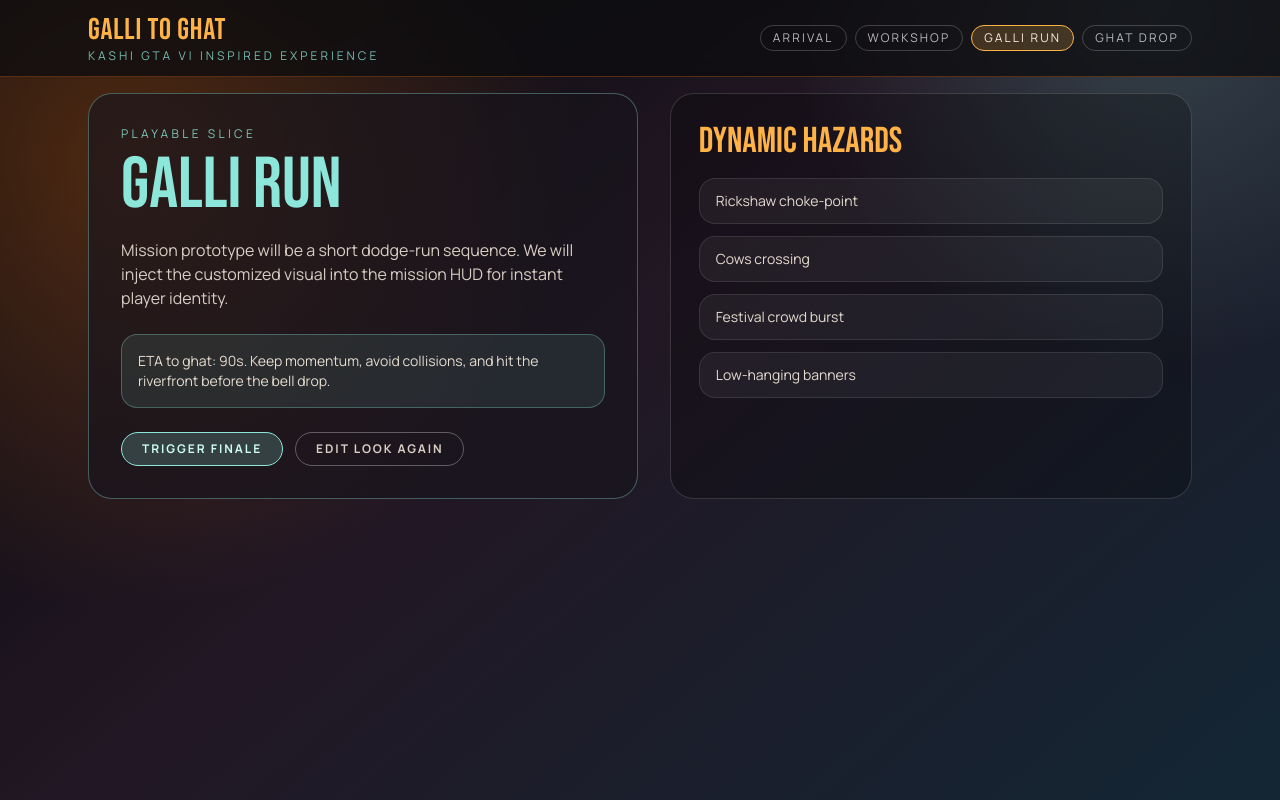
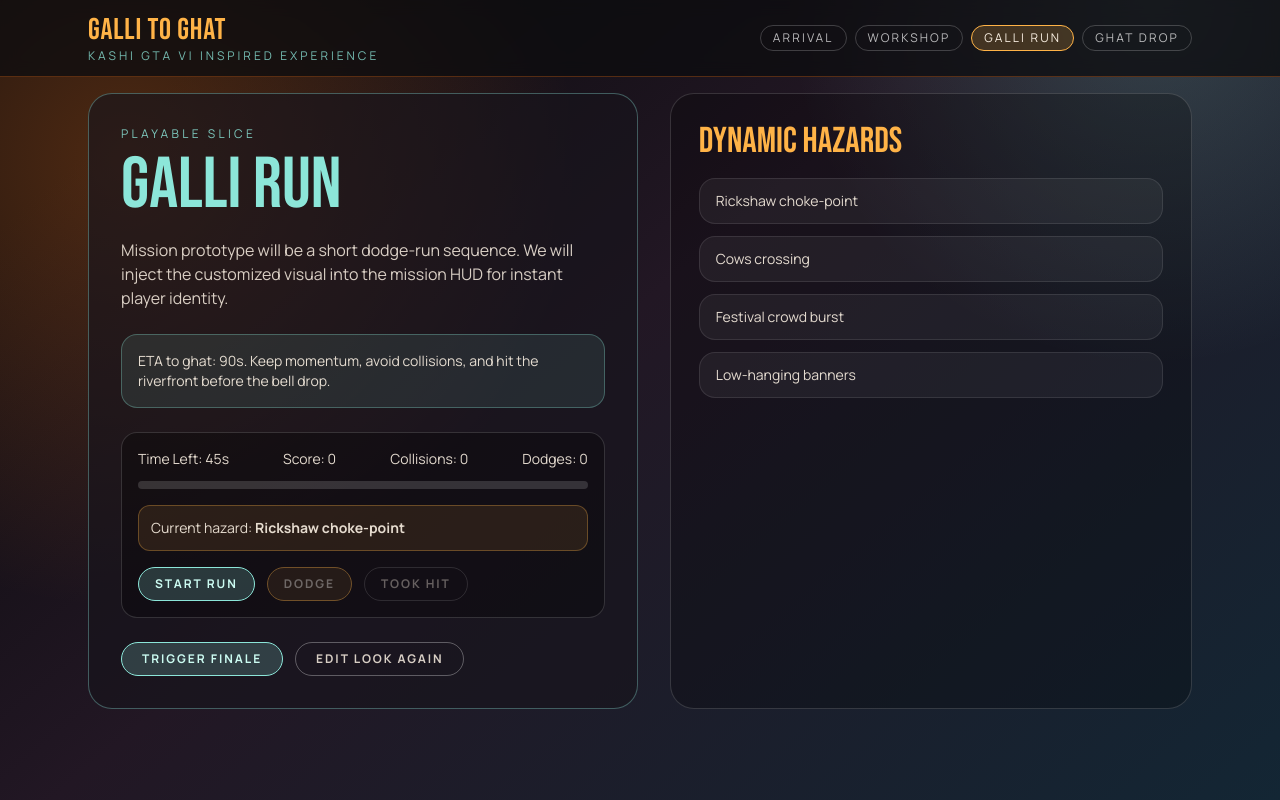
Before and after one commit to 5war00p/kashi-galli-gta-vi, a React (Vite) app: page /mission in a window 1280 px wide. Built offline with nearby package versions, Linux system fonts and the light colour scheme.

Commit message:
feat: add timed mission loop with persisted run stats

```diff
--- a/src/lib/editorState.ts
+++ b/src/lib/editorState.ts
@@ -1,4 +1,16 @@
 const EDITED_IMAGE_KEY = 'kashi-galli:edited-image'
+const MISSION_STATS_KEY = 'kashi-galli:mission-stats'
+
+export type MissionResult = 'success' | 'failed' | 'in-progress'
+
+export interface MissionStats {
+  score: number
+  collisions: number
+  dodges: number
+  durationSec: number
+  result: MissionResult
+  completedAt: string
+}
 
 export function getSavedEditedImage(): string | null {
   if (typeof window === 'undefined') {
@@ -23,3 +35,31 @@
     // Ignore storage write failures (private mode or quota).
   }
 }
+
+export function getMissionStats(): MissionStats | null {
+  if (typeof window === 'undefined') {
+    return null
+  }
+
+  try {
+    const raw = localStorage.getItem(MISSION_STATS_KEY)
+    if (!raw) {
+      return null
+    }
+    return JSON.parse(raw) as MissionStats
+  } catch {
+    return null
+  }
+}
+
+export function saveMissionStats(stats: MissionStats) {
+  if (typeof window === 'undefined') {
+    return
+  }
+
+  try {
+    localStorage.setItem(MISSION_STATS_KEY, JSON.stringify(stats))
+  } catch {
+    // Ignore storage write failures (private mode or quota).
+  }
+}
--- a/src/pages/FinalePage.tsx
+++ b/src/pages/FinalePage.tsx
@@ -1,9 +1,10 @@
 import { useState } from 'react'
 import { Link } from 'react-router-dom'
-import { getSavedEditedImage } from '../lib/editorState'
+import { getMissionStats, getSavedEditedImage, type MissionStats } from '../lib/editorState'
 
 function FinalePage() {
   const [editedImage] = useState<string | null>(() => getSavedEditedImage())
+  const [missionStats] = useState<MissionStats | null>(() => getMissionStats())
 
   return (
     <section className="grid gap-6 lg:grid-cols-[1fr_0.95fr] lg:gap-8">
@@ -34,6 +35,23 @@
               alt="Saved edited visual for finale"
               className="h-48 w-full rounded-xl object-cover"
             />
+
+            {missionStats && (
+              <div className="mt-3 grid grid-cols-2 gap-2 text-xs uppercase tracking-[0.08em] text-teal-100/90 sm:grid-cols-4">
+                <div className="rounded-lg border border-teal-200/30 bg-black/20 px-2 py-2 text-center">
+                  Score: {missionStats.score}
+                </div>
+                <div className="rounded-lg border border-teal-200/30 bg-black/20 px-2 py-2 text-center">
+                  Dodges: {missionStats.dodges}
+                </div>
+                <div className="rounded-lg border border-teal-200/30 bg-black/20 px-2 py-2 text-center">
+                  Hits: {missionStats.collisions}
+                </div>
+                <div className="rounded-lg border border-teal-200/30 bg-black/20 px-2 py-2 text-center">
+                  Result: {missionStats.result}
+                </div>
+              </div>
+            )}
           </div>
         )}
 
--- a/src/pages/MissionPage.tsx
+++ b/src/pages/MissionPage.tsx
@@ -1,6 +1,10 @@
-import { useState } from 'react'
+import { useEffect, useMemo, useRef, useState } from 'react'
 import { Link } from 'react-router-dom'
-import { getSavedEditedImage } from '../lib/editorState'
+import {
+  getSavedEditedImage,
+  saveMissionStats,
+  type MissionResult,
+} from '../lib/editorState'
 
 const hazards = [
   'Rickshaw choke-point',
@@ -9,8 +13,93 @@
   'Low-hanging banners',
 ]
 
+const MISSION_DURATION = 45
+
+const randomHazard = () => hazards[Math.floor(Math.random() * hazards.length)]
+
 function MissionPage() {
   const [editedImage] = useState<string | null>(() => getSavedEditedImage())
+  const hasSavedRunRef = useRef(false)
+  const [isRunning, setIsRunning] = useState(false)
+  const [timeLeft, setTimeLeft] = useState(MISSION_DURATION)
+  const [score, setScore] = useState(0)
+  const [collisions, setCollisions] = useState(0)
+  const [dodges, setDodges] = useState(0)
+  const [currentHazard, setCurrentHazard] = useState(randomHazard)
+
+  const missionFinished = !isRunning && timeLeft === 0
+  const result: MissionResult = missionFinished
+    ? collisions <= 3
+      ? 'success'
+      : 'failed'
+    : 'in-progress'
+
+  const progressPercent = useMemo(
+    () => Math.round(((MISSION_DURATION - timeLeft) / MISSION_DURATION) * 100),
+    [timeLeft],
+  )
+
+  useEffect(() => {
+    if (!isRunning) {
+      return
+    }
+
+    const timerId = window.setTimeout(() => {
+      if (timeLeft <= 1) {
+        setTimeLeft(0)
+        setIsRunning(false)
+        return
+      }
+
+      setTimeLeft((prev) => prev - 1)
+    }, 1000)
+
+    return () => window.clearTimeout(timerId)
+  }, [isRunning, timeLeft])
+
+  useEffect(() => {
+    if (!missionFinished || hasSavedRunRef.current) {
+      return
+    }
+
+    hasSavedRunRef.current = true
+    saveMissionStats({
+      score,
+      collisions,
+      dodges,
+      durationSec: MISSION_DURATION,
+      result,
+      completedAt: new Date().toISOString(),
+    })
+  }, [missionFinished, collisions, score, dodges, result])
+
+  const startMission = () => {
+    setScore(0)
+    setCollisions(0)
+    setDodges(0)
+    setTimeLeft(MISSION_DURATION)
+    setCurrentHazard(randomHazard())
+    hasSavedRunRef.current = false
+    setIsRunning(true)
+  }
+
+  const handleDodge = () => {
+    if (!isRunning) {
+      return
+    }
+    setScore((prev) => prev + 120)
+    setDodges((prev) => prev + 1)
+    setCurrentHazard(randomHazard())
+  }
+
+  const handleHit = () => {
+    if (!isRunning) {
+      return
+    }
+    setScore((prev) => Math.max(0, prev - 75))
+    setCollisions((prev) => prev + 1)
+    setCurrentHazard(randomHazard())
+  }
 
   return (
     <section className="grid gap-6 lg:grid-cols-[1fr_0.95fr] lg:gap-8">
@@ -29,6 +118,58 @@
         <div className="mt-6 rounded-2xl border border-teal-200/30 bg-teal-200/10 p-4 text-sm text-sand-100/90">
           ETA to ghat: 90s. Keep momentum, avoid collisions, and hit the riverfront
           before the bell drop.
+        </div>
+
+        <div className="mt-6 rounded-2xl border border-white/15 bg-black/30 p-4">
+          <div className="mb-3 flex flex-wrap items-center justify-between gap-3 text-sm text-sand-100/90">
+            <span>Time Left: {timeLeft}s</span>
+            <span>Score: {score}</span>
+            <span>Collisions: {collisions}</span>
+            <span>Dodges: {dodges}</span>
+          </div>
+          <div className="h-2 w-full overflow-hidden rounded-full bg-white/15">
+            <div
+              className="h-full bg-teal-200 transition-all"
+              style={{ width: `${progressPercent}%` }}
+            ></div>
+          </div>
+          <div className="mt-4 rounded-xl border border-saffron-300/30 bg-saffron-300/10 p-3 text-sm text-sand-100/90">
+            Current hazard: <span className="font-bold text-saffron-200">{currentHazard}</span>
+          </div>
+
+          <div className="mt-4 flex flex-wrap gap-3">
+            <button
+              type="button"
+              onClick={startMission}
+              className="rounded-full border border-teal-200 bg-teal-200/20 px-4 py-2 text-xs font-bold uppercase tracking-[0.16em] text-teal-100"
+            >
+              {isRunning ? 'Restart Run' : 'Start Run'}
+            </button>
+            <button
+              type="button"
+              onClick={handleDodge}
+              disabled={!isRunning}
+              className="rounded-full border border-saffron-300 bg-saffron-300/20 px-4 py-2 text-xs font-bold uppercase tracking-[0.16em] text-saffron-100 disabled:cursor-not-allowed disabled:opacity-40"
+            >
+              Dodge
+            </button>
+            <button
+              type="button"
+              onClick={handleHit}
+              disabled={!isRunning}
+              className="rounded-full border border-white/30 px-4 py-2 text-xs font-bold uppercase tracking-[0.16em] text-sand-100/90 disabled:cursor-not-allowed disabled:opacity-40"
+            >
+              Took Hit
+            </button>
+          </div>
+
+          {result !== 'in-progress' && (
+            <p className="mt-4 text-sm font-bold uppercase tracking-[0.12em] text-teal-100">
+              {result === 'success'
+                ? 'Run complete: you reached the ghat.'
+                : 'Run failed: too many collisions in the galli.'}
+            </p>
+          )}
         </div>
 
         {editedImage && (
```
